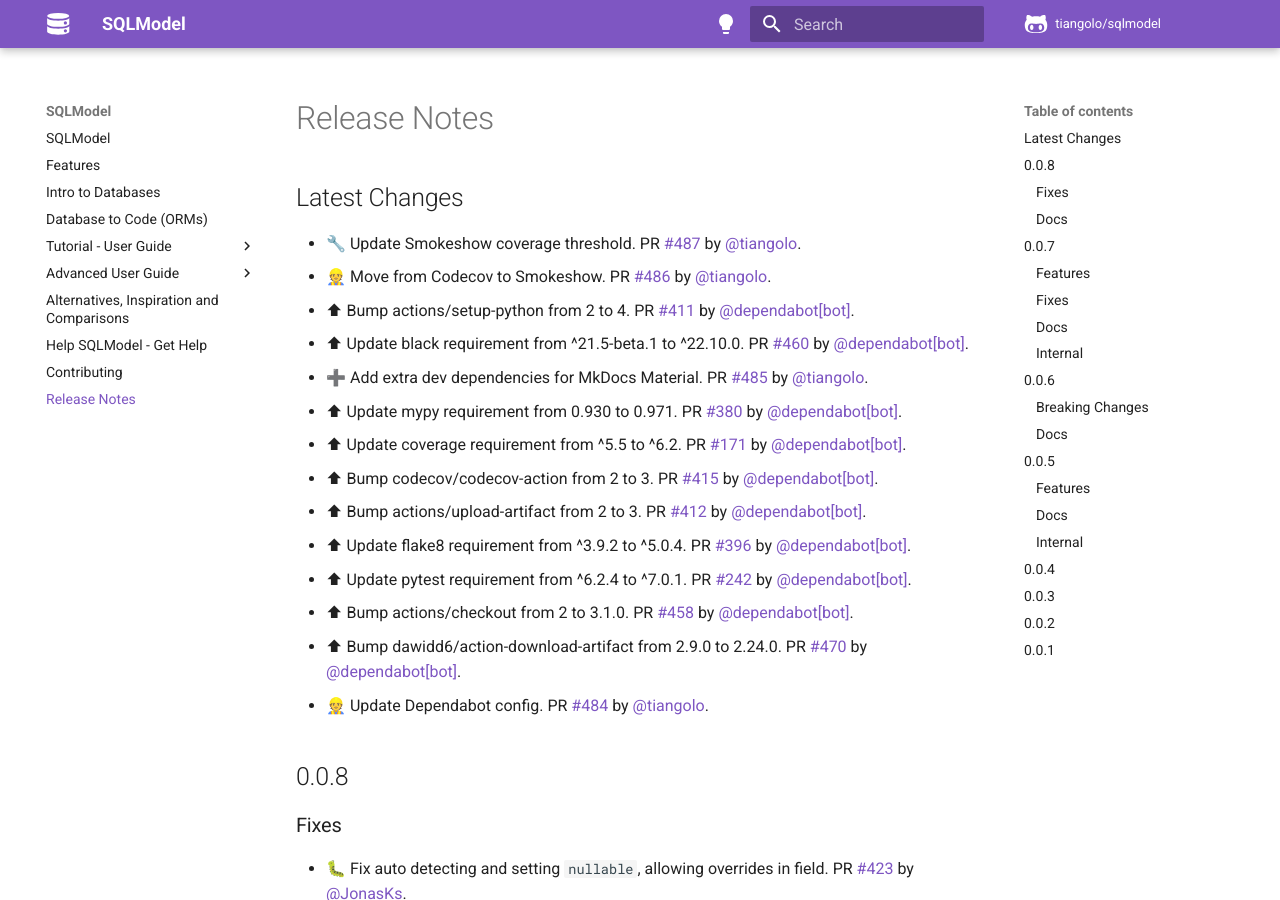
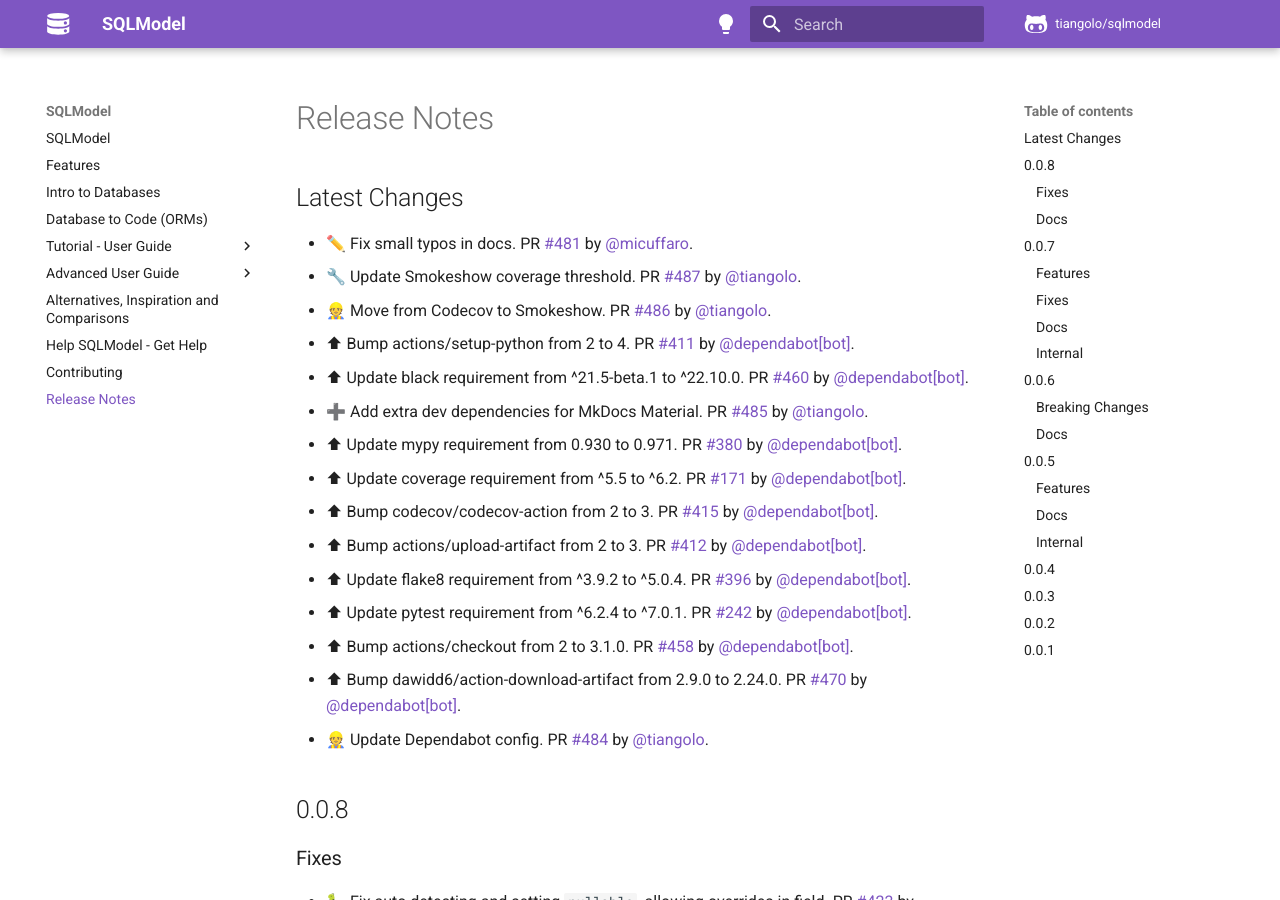
Before and after one commit to sztrakabalint/fastapi-sqlmodel, an MkDocs documentation site: the page built from docs/release-notes.md, in a window 1280 px wide and 900 px high. Built offline with MkDocs 1.6.1 and Material for MkDocs 9.7.7, drawn with Linux system fonts in a browser that asks for light colours; comment, search, counter and statistics services are not loaded.

Commit message:
📝 Update release notes

```diff
--- a/docs/release-notes.md
+++ b/docs/release-notes.md
@@ -2,6 +2,7 @@
 
 ## Latest Changes
 
+* ✏️ Fix small typos in docs. PR [#481](https://github.com/tiangolo/sqlmodel/pull/481) by [@micuffaro](https://github.com/micuffaro).
 * 🔧 Update Smokeshow coverage threshold. PR [#487](https://github.com/tiangolo/sqlmodel/pull/487) by [@tiangolo](https://github.com/tiangolo).
 * 👷 Move from Codecov to Smokeshow. PR [#486](https://github.com/tiangolo/sqlmodel/pull/486) by [@tiangolo](https://github.com/tiangolo).
 * ⬆ Bump actions/setup-python from 2 to 4. PR [#411](https://github.com/tiangolo/sqlmodel/pull/411) by [@dependabot[bot]](https://github.com/apps/dependabot).
```
